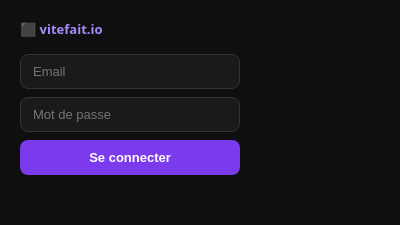
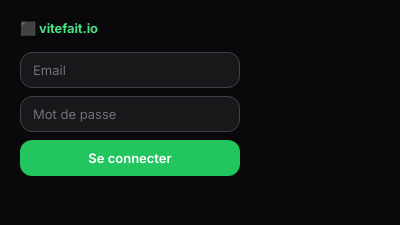
Before and after one commit to arnaudledoeuff/vitefait-extension, a browser extension: page popup.html in a window 400 px wide. Drawn offline with Linux system fonts and the light colour scheme.

Commit message:
style: couleurs vitefait.io — zinc-950, vert brand, Inter font

```diff
--- a/popup.html
+++ b/popup.html
@@ -2,49 +2,67 @@
 <html lang="fr">
 <head>
   <meta charset="UTF-8" />
+  <link rel="preconnect" href="https://fonts.googleapis.com">
+  <link href="https://fonts.googleapis.com/css2?family=Inter:wght@400;500;600;700&display=swap" rel="stylesheet">
   <style>
     * { margin: 0; padding: 0; box-sizing: border-box; }
     body {
       width: 260px;
-      font-family: system-ui, sans-serif;
-      background: #0f0f0f;
-      color: #fff;
+      font-family: 'Inter', system-ui, sans-serif;
+      background: #09090b;
+      color: #f4f4f5;
       padding: 20px;
+      font-size: 13px;
     }
-    .logo { font-size: 13px; font-weight: 700; color: #a78bfa; margin-bottom: 16px; }
+    .logo {
+      font-size: 13px;
+      font-weight: 700;
+      color: #4ade80;
+      margin-bottom: 16px;
+      letter-spacing: -0.01em;
+    }
     input {
       width: 100%;
       padding: 9px 12px;
-      background: #1a1a1a;
-      border: 1px solid #333;
-      border-radius: 8px;
-      color: #fff;
+      background: #18181b;
+      border: 1px solid #3f3f46;
+      border-radius: 12px;
+      color: #f4f4f5;
       font-size: 13px;
+      font-family: inherit;
       margin-bottom: 8px;
       outline: none;
+      transition: border-color 0.15s;
     }
-    input:focus { border-color: #7c3aed; }
+    input::placeholder { color: #71717a; }
+    input:focus { border-color: #22c55e; }
     button {
       width: 100%;
       padding: 10px;
-      border-radius: 8px;
+      border-radius: 12px;
       border: none;
       font-size: 13px;
       font-weight: 600;
+      font-family: inherit;
       cursor: pointer;
       transition: opacity 0.15s;
     }
     button:hover { opacity: 0.85; }
     button:disabled { opacity: 0.4; cursor: not-allowed; }
-    #btn-login  { background: #7c3aed; color: #fff; }
-    #btn-start  { background: #7c3aed; color: #fff; }
-    #btn-stop   { background: #ef4444; color: #fff; display: none; }
-    #btn-logout { background: transparent; border: 1px solid #333; color: #71717a; margin-top: 8px; font-size: 11px; padding: 6px; }
-    .status { margin-top: 10px; font-size: 11px; color: #71717a; text-align: center; }
+    #btn-login  { background: #22c55e; color: #fff; }
+    #btn-start  { background: #22c55e; color: #fff; }
+    #btn-logout {
+      background: #18181b;
+      border: 1px solid #27272a;
+      color: #71717a;
+      margin-top: 8px;
+      font-size: 11px;
+      padding: 7px;
+    }
+    .status { margin-top: 10px; font-size: 11px; color: #71717a; text-align: center; min-height: 16px; }
     .status.error   { color: #f87171; }
     .status.success { color: #4ade80; }
     .user-email { font-size: 11px; color: #52525b; margin-bottom: 12px; }
-    .warning { font-size: 10px; color: #854d0e; background: #422006; border: 1px solid #92400e; border-radius: 6px; padding: 6px 8px; margin-top: 8px; display: none; }
     #screen-login     { display: block; }
     #screen-recording { display: none; }
   </style>
```
Also changed, not shown: recorder.html (+33 -8 lines).
